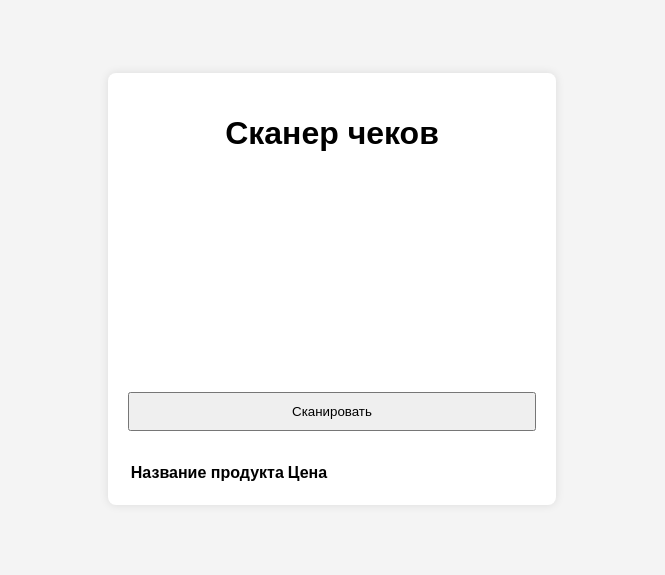
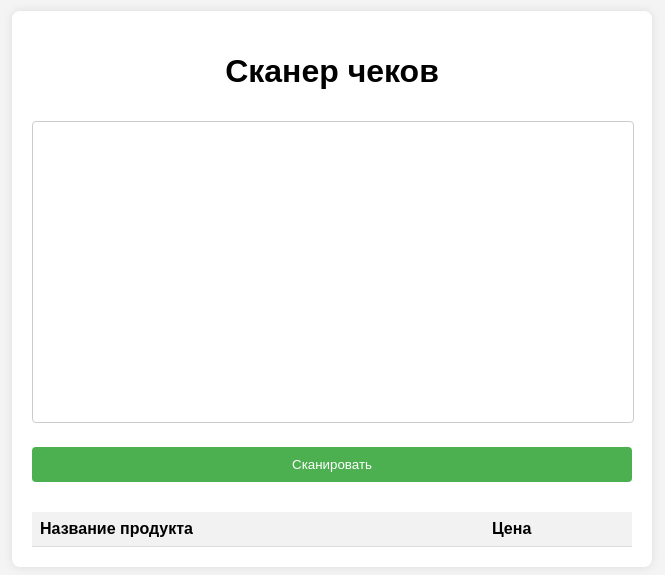
Before and after one commit to vkhafizov/restaurant, a plain HTML site: page index.html in a window 1280 px wide. Shown: the part 111-686 px from the top of the page, without its empty margins (308-973 px from the left). Drawn offline with Linux system fonts and the light colour scheme.

Commit message:
Update styles.css

```diff
--- a/styles.css
+++ b/styles.css
@@ -14,16 +14,49 @@ body {
     border-radius: 8px;
     box-shadow: 0 0 10px rgba(0, 0, 0, 0.1);
     text-align: center;
+    width: 90%;
+    max-width: 600px;
 }
 
-input, button {
+video {
+    margin: 10px 0;
+    border: 1px solid #ccc;
+    border-radius: 4px;
+}
+
+button {
     margin: 10px 0;
     padding: 10px;
     width: 100%;
     box-sizing: border-box;
+    background-color: #4CAF50;
+    color: white;
+    border: none;
+    border-radius: 4px;
+    cursor: pointer;
+}
+
+button:hover {
+    background-color: #45a049;
 }
 
 #output {
     margin-top: 20px;
     text-align: left;
 }
+
+table {
+    width: 100%;
+    border-collapse: collapse;
+    margin-top: 10px;
+}
+
+th, td {
+    padding: 8px;
+    text-align: left;
+    border-bottom: 1px solid #ddd;
+}
+
+th {
+    background-color: #f2f2f2;
+}
```
